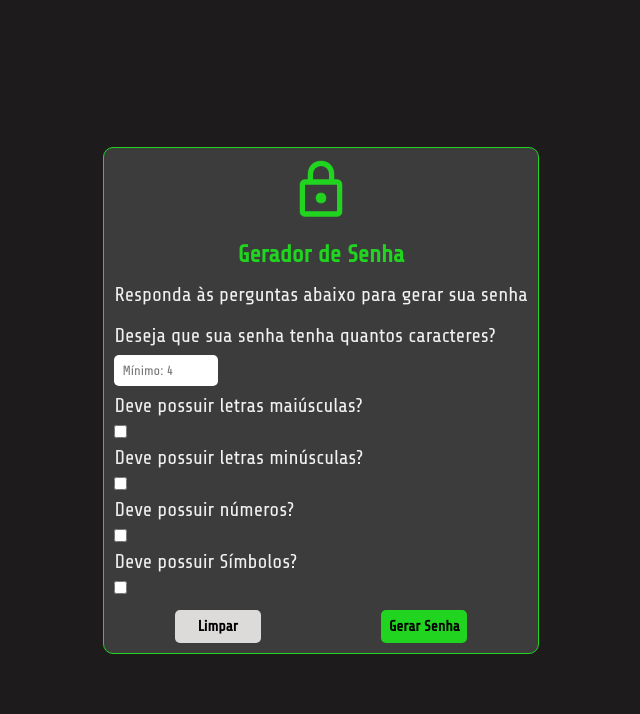
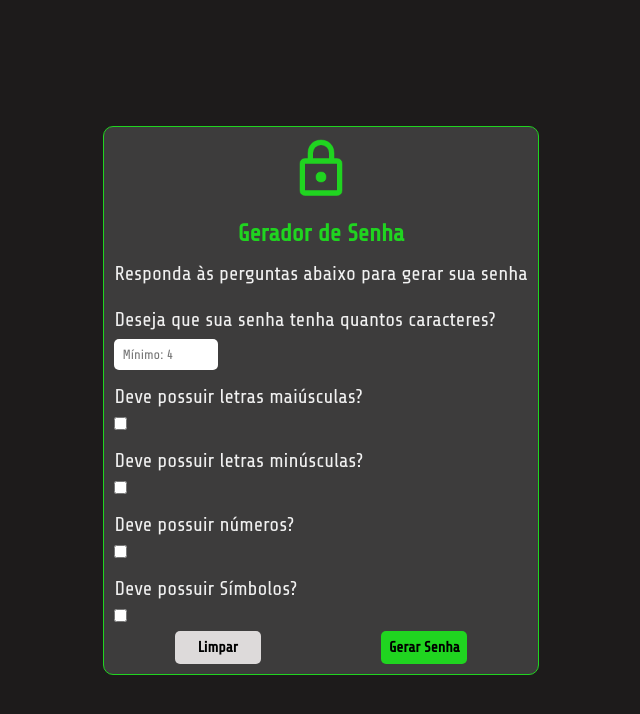
Before and after one commit to kevin19tech/generatePassword, a plain HTML site: page index.html in a window 1280 px wide. Shown: the whole page, without its empty margins (319-959 px from the left). Drawn offline with Linux system fonts and the light colour scheme.

Commit message:
Ajustes no design

```diff
--- a/index.html
+++ b/index.html
@@ -14,15 +14,15 @@
             <p>Responda às perguntas abaixo para gerar sua senha</p>
             <br>
             <div id="areaPerguntas">
-                <label for="lenght">Deseja que sua senha tenha quantos caracteres?</label><br>
+                <p for="lenght">Deseja que sua senha tenha quantos caracteres?</p><br>
                 <input type="number" name="" class="inputLength inputText" placeholder="Mínimo: 4" id="passLength"><br>
-                <label for="">Deve possuir letras maiúsculas?</label><br>
+                <p for="">Deve possuir letras maiúsculas?</p><br>
                 <input type="checkbox" name="letrasMaiusculas" id="checkboxUpper"><br>
-                <label for="">Deve possuir letras minúsculas?</label><br>
+                <p for="">Deve possuir letras minúsculas?</p><br>
                 <input type="checkbox" name="letrasMaiusculas" id="checkboxLower"><br>
-                <label for="">Deve possuir números?</label><br>
+                <p for="">Deve possuir números?</p><br>
                 <input type="checkbox" name="letrasMaiusculas" id="checkboxNumber"><br>
-                <label for="">Deve possuir Símbolos?</label><br>
+                <p for="">Deve possuir Símbolos?</p><br>
                 <input type="checkbox" name="letrasMaiusculas" id="checkboxSymbol"><br>
                 <div id="areaResultado">
                     <p id="resultToogle" style="display: none;">Senha gerada:</p>
--- a/style/style.css
+++ b/style/style.css
@@ -10,6 +10,8 @@
 }
 p{
     font-size: 20px;
+    margin-top: 15px;
+    margin-bottom: -10px;
 }
 
 :root{
@@ -41,14 +43,7 @@ main{
     flex-direction: column;*/
 
 }
-label{
-    margin-bottom: 5px;
-    font-size: 20px;
-}
-input{
-    margin: 8px 0;;
 
-}
 
 .inputText{
     padding: 8px;
@@ -56,8 +51,6 @@ input{
     outline-color:var(--verde) ;
     border: none;
     border-radius: 5px;
-}
-#inputLength{
 }
 
 #inputUpper{
```
